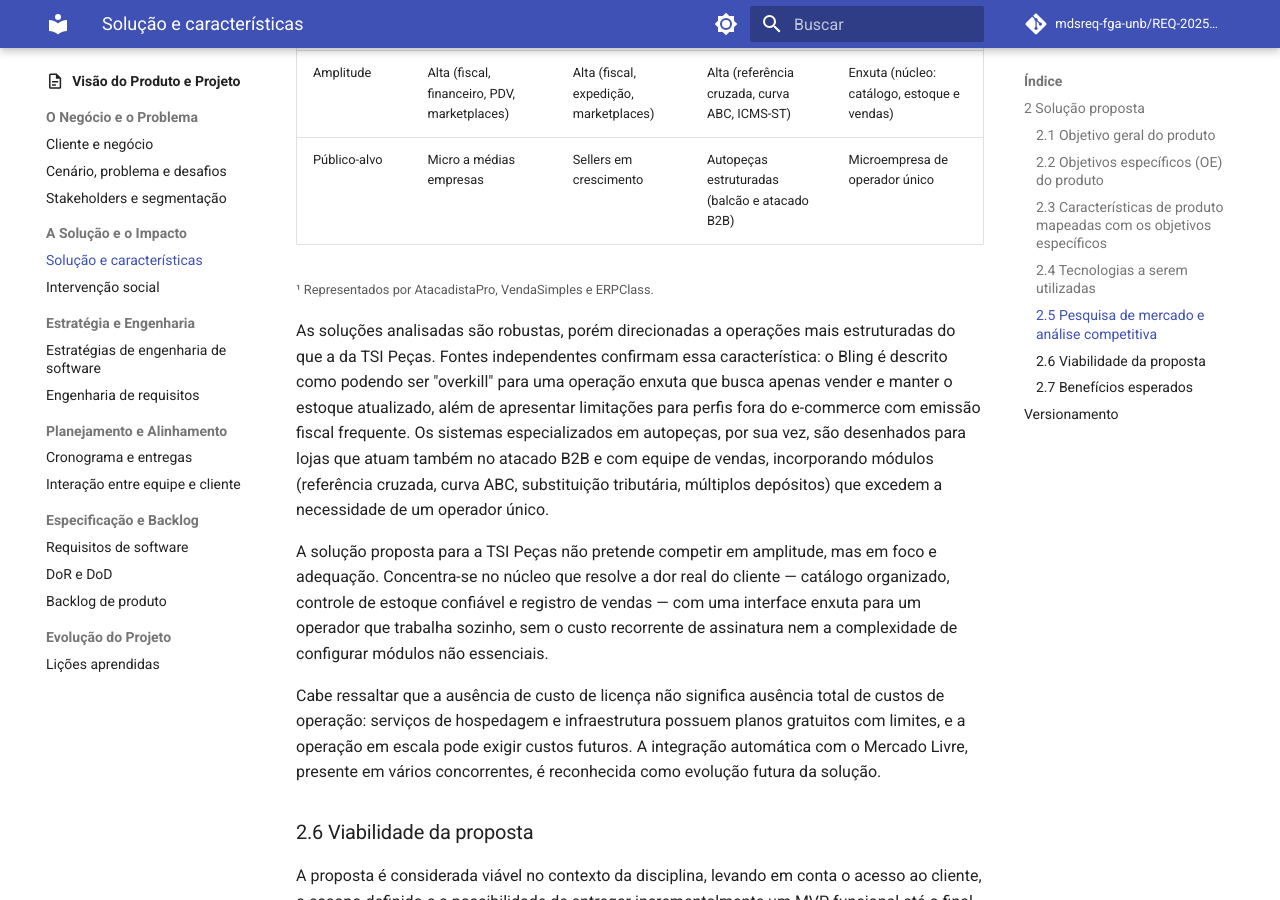
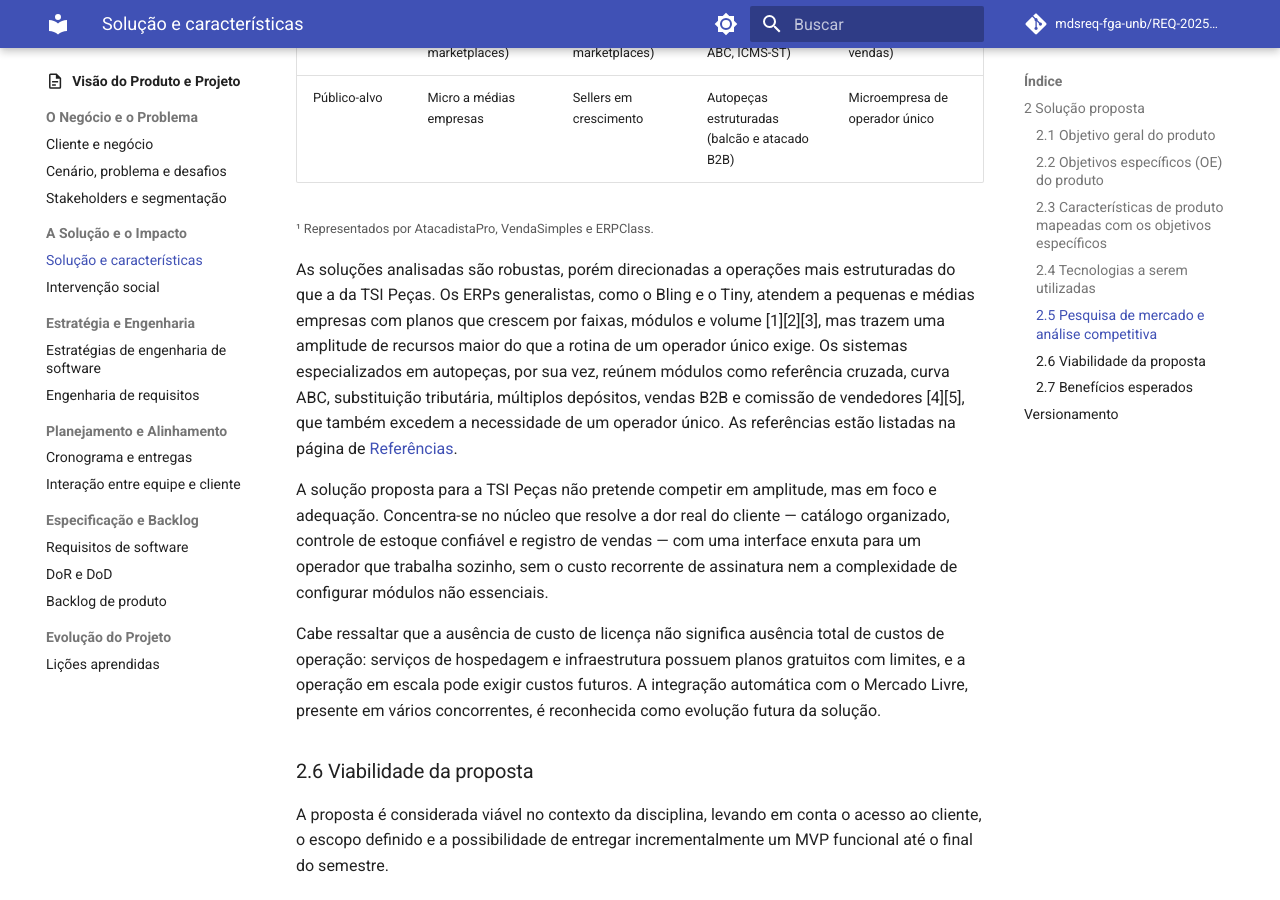
Before and after one commit to mdsreq-fga-unb/REQ-202562-T02-TSI-AutoPecas, an MkDocs documentation site: the page built from docs/visao-produto/solucao-e-caracteristicas.md, in a window 1280 px wide and 900 px high, scrolled down 4214 px. Built offline with MkDocs 1.6.1 and Material for MkDocs 9.7.7, drawn with Linux system fonts in a browser that asks for light colours; comment, search, counter and statistics services are not loaded; some of the changed text lies outside the part shown.

Commit message:
docs(visao-produto): corrige VN7 e VN8 e referencia as fontes da pesquisa de mercado (#4)
- Remove do VN7 a parte de interface, que pertence à CP8
- Alinha o VN8 ao texto aprovado pela monitoria
- Reescreve o parágrafo da 2.5 citando as referências e removendo a afirmação sem fonte
- Atualiza o versionamento (v1.8)

```diff
--- a/docs/visao-produto/solucao-e-caracteristicas.md
+++ b/docs/visao-produto/solucao-e-caracteristicas.md
@@ -44,8 +44,8 @@
 | CP4 | A solução deverá analisar o desempenho do estoque e das vendas e apoiar o planejamento das compras, permitindo que as decisões de reposição e de precificação sejam tomadas com base em dados. | VN4 | Menor perda de vendas por ruptura de estoque e melhor uso do capital disponível para compras. |
 | CP5 | A solução deverá consolidar as informações financeiras da operação, permitindo acompanhar a necessidade de capital de giro do negócio. | VN5 | Substituição do fechamento manual entre planilhas e previsibilidade da necessidade de caixa. |
 | CP6 | A solução deverá apoiar as rotinas fiscais e de expedição das vendas, permitindo reaproveitar os dados já cadastrados e acompanhar o envio das peças. | VN6 | Eliminação do cadastro duplicado entre o marketplace e o emissor de notas fiscais. |
-| CP7 | A solução deverá garantir a consistência dos dados de estoque, permitindo operar o sistema com segurança durante a rotina de separação e envio. | VN7 | Confiabilidade dos dados em operações simultâneas e interface acessível e responsiva, adaptável a diferentes tamanhos de tela. |
-| CP8 | A solução deverá oferecer uma interface acessível e responsiva, adequada ao uso em telas de diferentes tamanhos, permitindo operar o sistema no próprio local de trabalho durante a rotina de separação e envio. | VN8 | Uso do sistema no próprio local de trabalho, com interface acessível e responsiva em diferentes tamanhos de tela. |
+| CP7 | A solução deverá garantir a consistência dos dados de estoque, permitindo operar o sistema com segurança durante a rotina de separação e envio. | VN7 | Confiabilidade dos dados em operações simultâneas. |
+| CP8 | A solução deverá oferecer uma interface acessível e responsiva, adequada ao uso em telas de diferentes tamanhos, permitindo operar o sistema no próprio local de trabalho durante a rotina de separação e envio. | VN8 | Interface acessível e responsiva, adaptável a diferentes tamanhos de tela. |
 | CP9 | A solução deverá controlar o acesso dos usuários e registrar a autoria das operações, permitindo que tarefas operacionais sejam delegadas com segurança. | VN9 | Preparação para a delegação de tarefas operacionais em caso de contratação futura. |
 
 #### Notas de escopo
@@ -80,7 +80,7 @@
 
 <small>¹ Representados por AtacadistaPro, VendaSimples e ERPClass.</small>
 
-As soluções analisadas são robustas, porém direcionadas a operações mais estruturadas do que a da TSI Peças. Fontes independentes confirmam essa característica: o Bling é descrito como podendo ser "overkill" para uma operação enxuta que busca apenas vender e manter o estoque atualizado, além de apresentar limitações para perfis fora do e-commerce com emissão fiscal frequente. Os sistemas especializados em autopeças, por sua vez, são desenhados para lojas que atuam também no atacado B2B e com equipe de vendas, incorporando módulos (referência cruzada, curva ABC, substituição tributária, múltiplos depósitos) que excedem a necessidade de um operador único.
+As soluções analisadas são robustas, porém direcionadas a operações mais estruturadas do que a da TSI Peças. Os ERPs generalistas, como o Bling e o Tiny, atendem a pequenas e médias empresas com planos que crescem por faixas, módulos e volume [1][2][3], mas trazem uma amplitude de recursos maior do que a rotina de um operador único exige. Os sistemas especializados em autopeças, por sua vez, reúnem módulos como referência cruzada, curva ABC, substituição tributária, múltiplos depósitos, vendas B2B e comissão de vendedores [4][5], que também excedem a necessidade de um operador único. As referências estão listadas na página de [Referências](../referencias.md).
 
 A solução proposta para a TSI Peças não pretende competir em amplitude, mas em foco e adequação. Concentra-se no núcleo que resolve a dor real do cliente — catálogo organizado, controle de estoque confiável e registro de vendas — com uma interface enxuta para um operador que trabalha sozinho, sem o custo recorrente de assinatura nem a complexidade de configurar módulos não essenciais.
 
@@ -125,3 +125,4 @@
 | 1.5 | 27/09/2026 | Inclusão do OE6 (centralização de dados como fonte única), sustentado pelas CP1 e CP3, conforme feedback da monitoria (issue #4) | [João Melo](https://github.com/jot4-ge) |
 | 1.6 | 02/10/2026 | Remoção da CP3 (Vínculo de Estoque e Anúncios) por saída da vinculação com anúncios do escopo do MVP; renumeração das CPs (agora 8) e dos VNs; remoção da nota de escopo da CP3 e atualização da referência da nota fiscal para a CP6; transferência da contribuição do OE6 para a CP5 (Controle Financeiro), mantendo o OE6 sustentado por CP1 e CP5, conforme validação da monitoria | [João Melo](https://github.com/jot4-ge) |
 | 1.7 | 10/10/2026 | Reescrita do VN da CP de integridade, OE6 como principal da CP2, fragmentação da CP de integridade/usabilidade em duas (Integridade e Consistência dos Dados + Acessibilidade e Responsividade), remapeamento da CP de acesso e renumeração, conforme feedback da monitoria | [João Melo](https://github.com/jot4-ge) |
+| 1.8 | 11/10/2026 | Correção do VN7 (removida a parte de interface, que pertence à CP8), ajuste do VN8 e revisão do parágrafo da pesquisa de mercado (2.5) com citação das referências, conforme feedback da monitoria (issue #4) | [João Melo](https://github.com/jot4-ge) |
```
